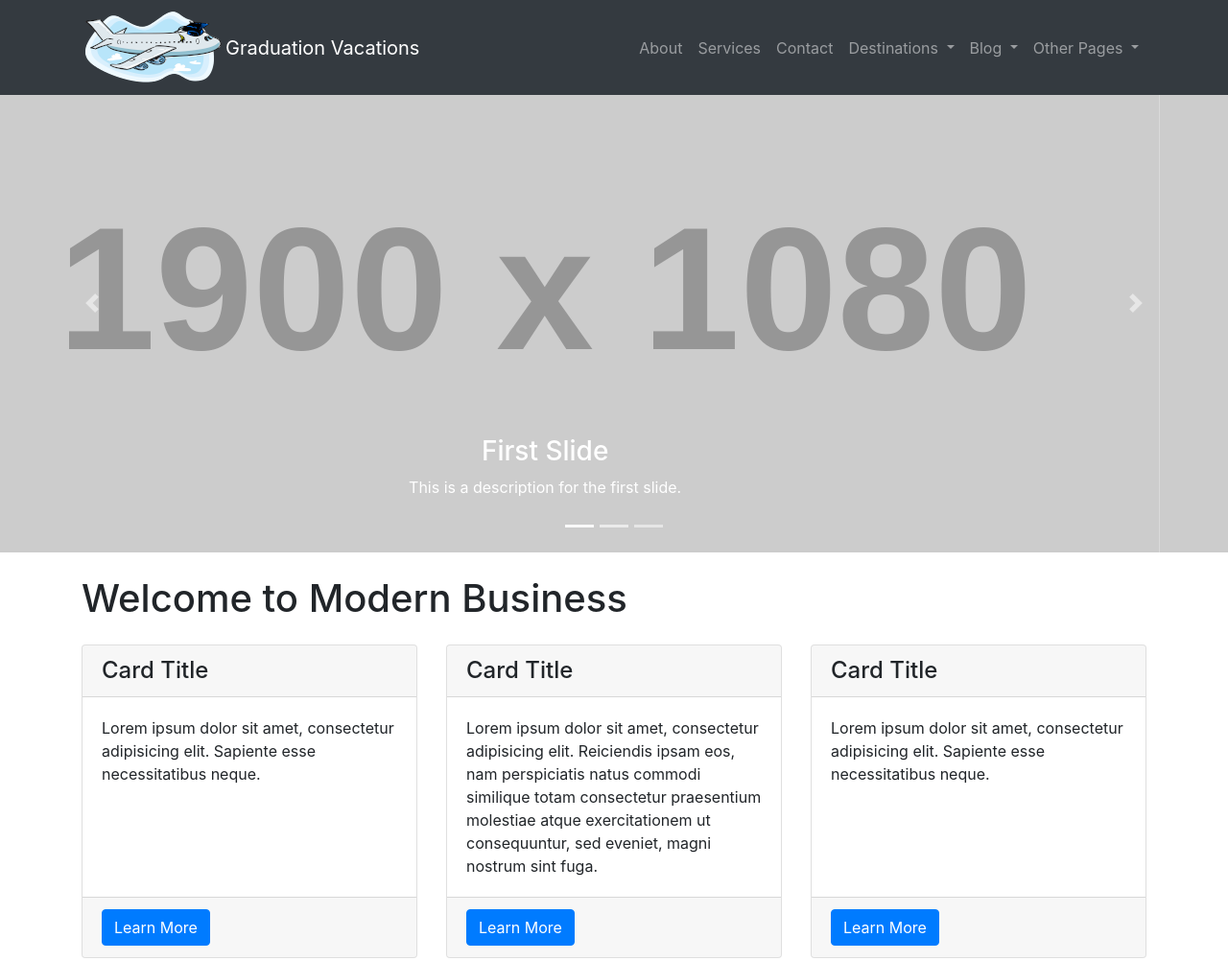
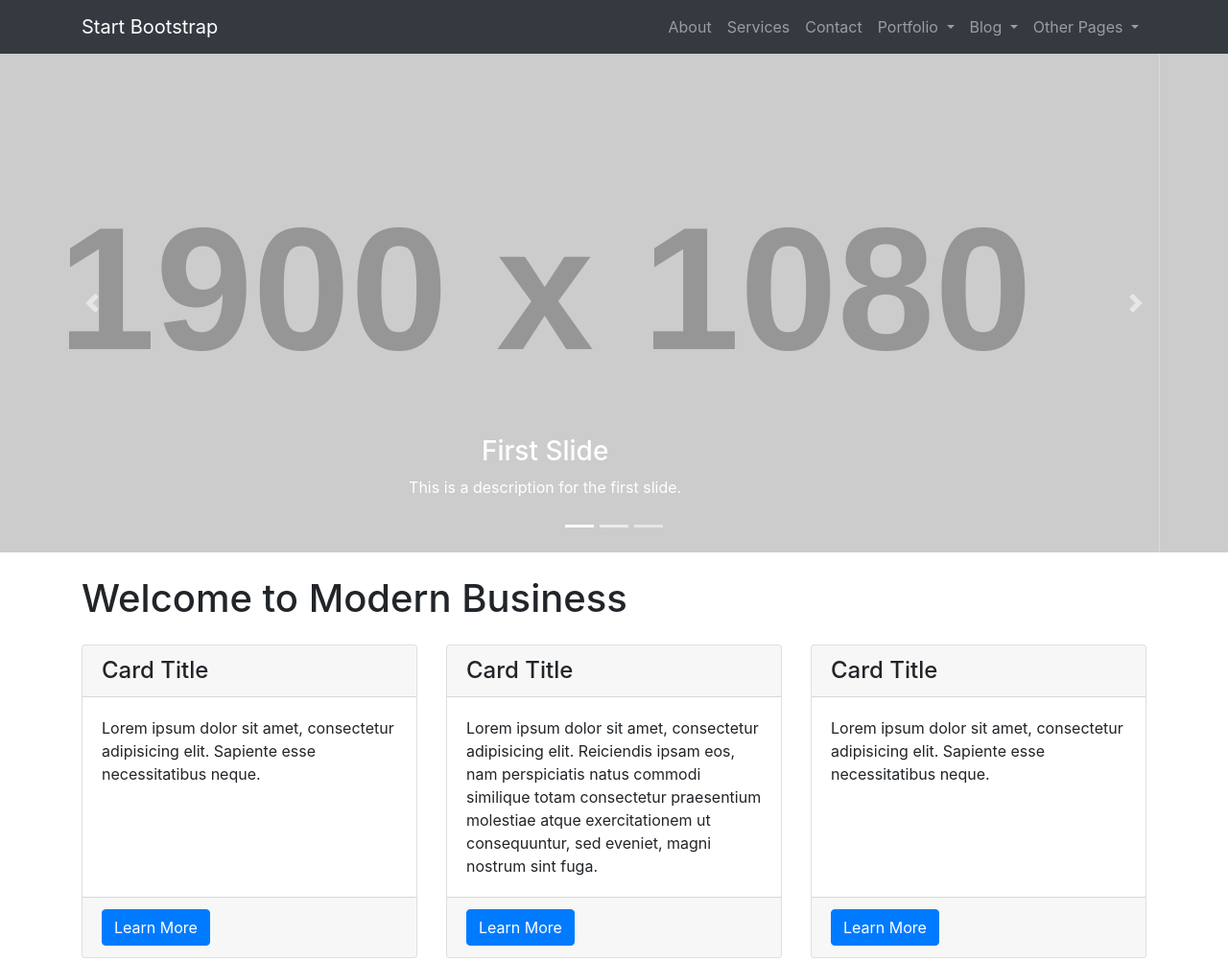
Before and after one commit to knurd-alert/startbootstrap-modern-business-gh-pages, a website: page index.html in a window 1280 px wide. Shown: the top 1002 px of the page at 96% size. Drawn offline with Linux system fonts and the light colour scheme; placeholder pictures from the web are drawn by us.

Commit message:
Revert "Skeleton Trials"
This reverts commit 485529020cc7ab1bff010c3b9226622d95963991.

```diff
--- a/index.html
+++ b/index.html
@@ -5,8 +5,8 @@
 
   <meta charset="utf-8">
   <meta name="viewport" content="width=device-width, initial-scale=1, shrink-to-fit=no">
-  <meta name="description" content="Graduation Vacation">
-  <meta name="author" content="Chris Gazley">
+  <meta name="description" content="">
+  <meta name="author" content="">
 
   <title>Modern Business - Start Bootstrap Template</title>
 
@@ -23,8 +23,7 @@
   <!-- Navigation -->
   <nav class="navbar fixed-top navbar-expand-lg navbar-dark bg-dark fixed-top">
     <div class="container">
-      <img src="images/gv_logo.png">
-      <a class="navbar-brand" href="index.html">Graduation Vacations</a>
+      <a class="navbar-brand" href="index.html">Start Bootstrap</a>
       <button class="navbar-toggler navbar-toggler-right" type="button" data-toggle="collapse" data-target="#navbarResponsive" aria-controls="navbarResponsive" aria-expanded="false" aria-label="Toggle navigation">
         <span class="navbar-toggler-icon"></span>
       </button>
@@ -41,10 +40,10 @@
           </li>
           <li class="nav-item dropdown">
             <a class="nav-link dropdown-toggle" href="#" id="navbarDropdownPortfolio" data-toggle="dropdown" aria-haspopup="true" aria-expanded="false">
-              Destinations
+              Portfolio
             </a>
             <div class="dropdown-menu dropdown-menu-right" aria-labelledby="navbarDropdownPortfolio">
-              <a class="dropdown-item" href="portfolio-1-col.html">Hawaii</a>
+              <a class="dropdown-item" href="portfolio-1-col.html">1 Column Portfolio</a>
               <a class="dropdown-item" href="portfolio-2-col.html">2 Column Portfolio</a>
               <a class="dropdown-item" href="portfolio-3-col.html">3 Column Portfolio</a>
               <a class="dropdown-item" href="portfolio-4-col.html">4 Column Portfolio</a>
```
Also changed, not shown: about.html (+0 -1 lines), images/gv_logo.png (deleted), images/gv_logo_100x56.png (deleted).
